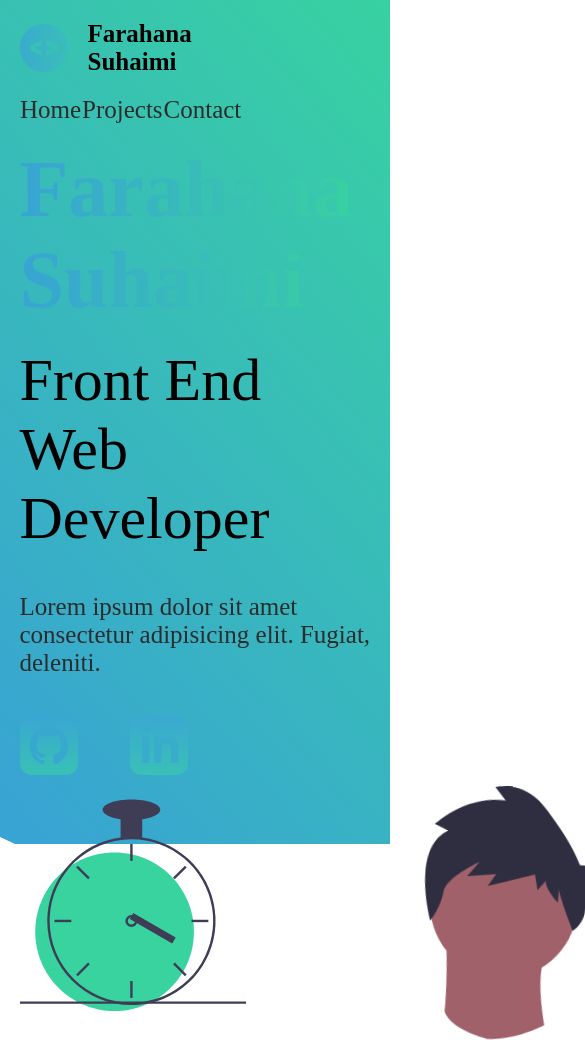
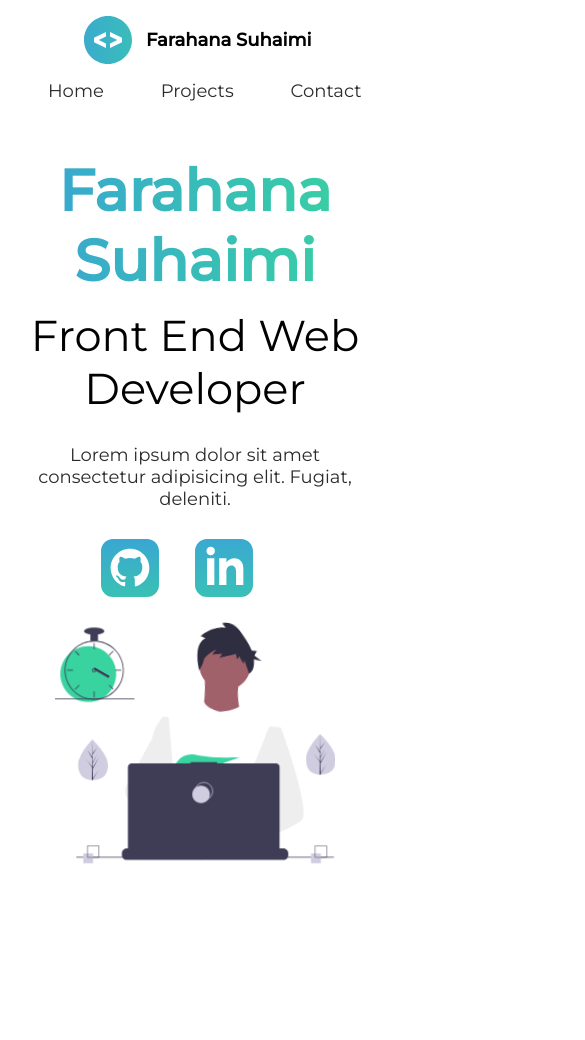
Before and after one commit to farahanasuhaimi/WebDev-Projects, a plain HTML site: page Portfolio Website/index.html in a window 390 px wide. Shown: the top 1040 px of the page, 585 px wide, since content can reach past the window. After the commit the page ends 876 px from the top, so only its background shows below. Drawn offline with Linux system fonts and the light colour scheme.

Commit message:
make it mobile friendly

```diff
--- a/Portfolio Website/index.html
+++ b/Portfolio Website/index.html
@@ -7,6 +7,8 @@
     <meta name="description"
         content="Farahana Suhaimi is a front end web developer who develope website with SEO-optimized.">
     <meta name="robots" content="index, follow">
+    <link rel="preconnect" href="https://fonts.gstatic.com">
+    <link href="https://fonts.googleapis.com/css2?family=Montserrat:wght@400;500&display=swap" rel="stylesheet">
     <link rel="stylesheet" href="/styles/style.css">
     <title>Farahana Suhaimi | Web Developer</title>
 </head>
--- a/Portfolio Website/styles/_global.scss
+++ b/Portfolio Website/styles/_global.scss
@@ -7,6 +7,10 @@
 
 html {
   font-size: 62.5%;
+}
+
+body {
+  font-family: "Montserrat", sans-serif;
 }
 
 h1 {
--- a/Portfolio Website/styles/style.scss
+++ b/Portfolio Website/styles/style.scss
@@ -18,3 +18,57 @@
 
 @import "global";
 @import "intro";
+
+@media screen and (max-width: 1332px) {
+  html {
+    font-size: 53%;
+
+    svg {
+      width: 80%;
+      height: 80%;
+    }
+    nav {
+      width: 100%;
+    }
+  }
+
+  @media screen and (max-width: 1024px) {
+    html {
+      font-size: 45%;
+    }
+  }
+  .splash {
+    display: none;
+  }
+
+  svg {
+    width: 80%;
+    height: 60%;
+  }
+  .main-head {
+    size: 100%;
+  }
+
+  nav {
+    .logo {
+      @include flex(center, center, row);
+      flex: 1 1 20rem;
+      margin-top: 2rem;
+    }
+
+    ul {
+      flex: 1 1 60rem;
+      margin: 2rem 0rem;
+    }
+  }
+  .intro-images {
+    text-align: center;
+  }
+  .intro-text {
+    margin-top: 2rem;
+    text-align: center;
+  }
+  .intro-social {
+    @include flex(center, center, row);
+  }
+}
```
Also changed, not shown: Portfolio Website/styles/style.css, 1 other file.
